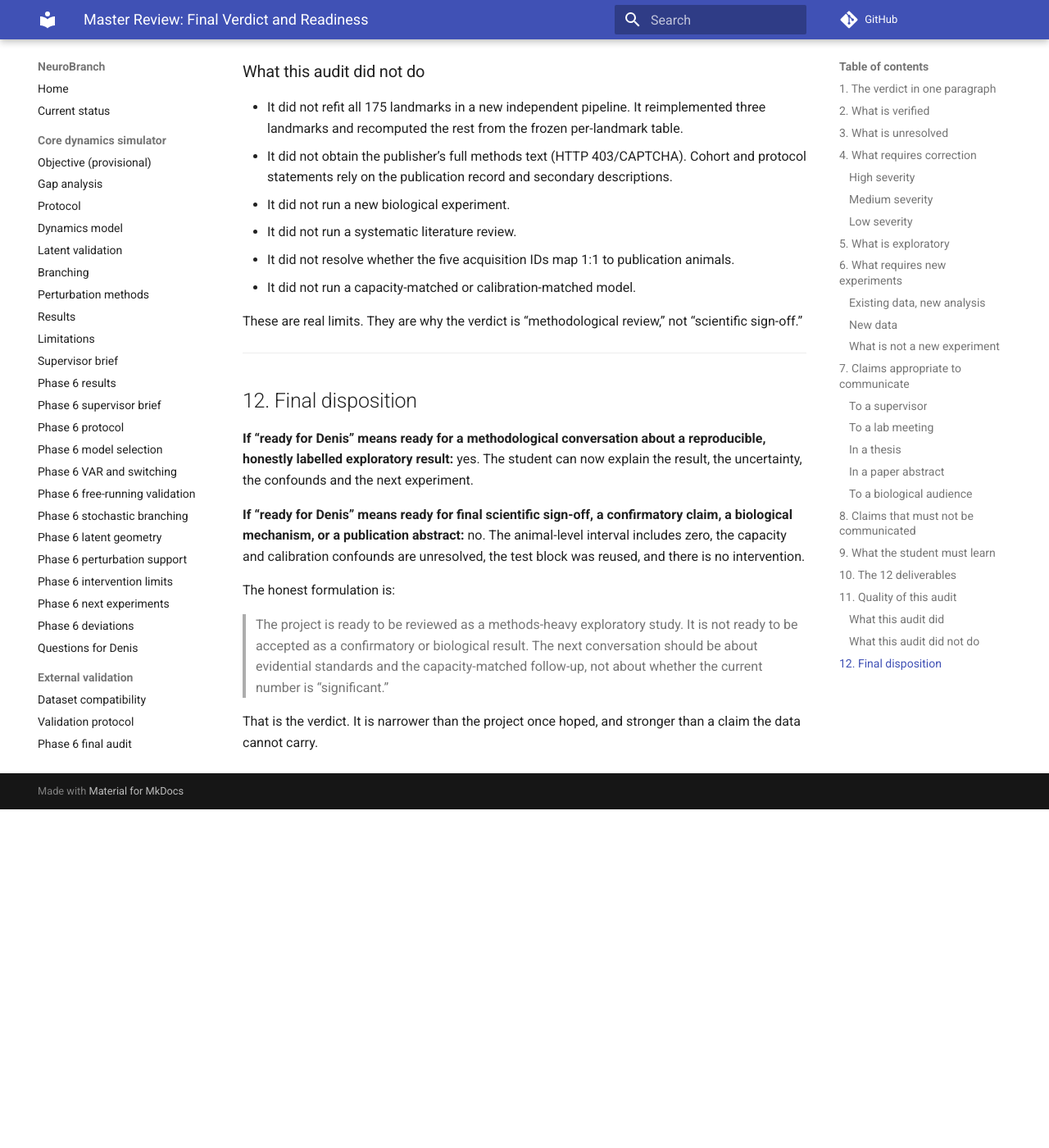
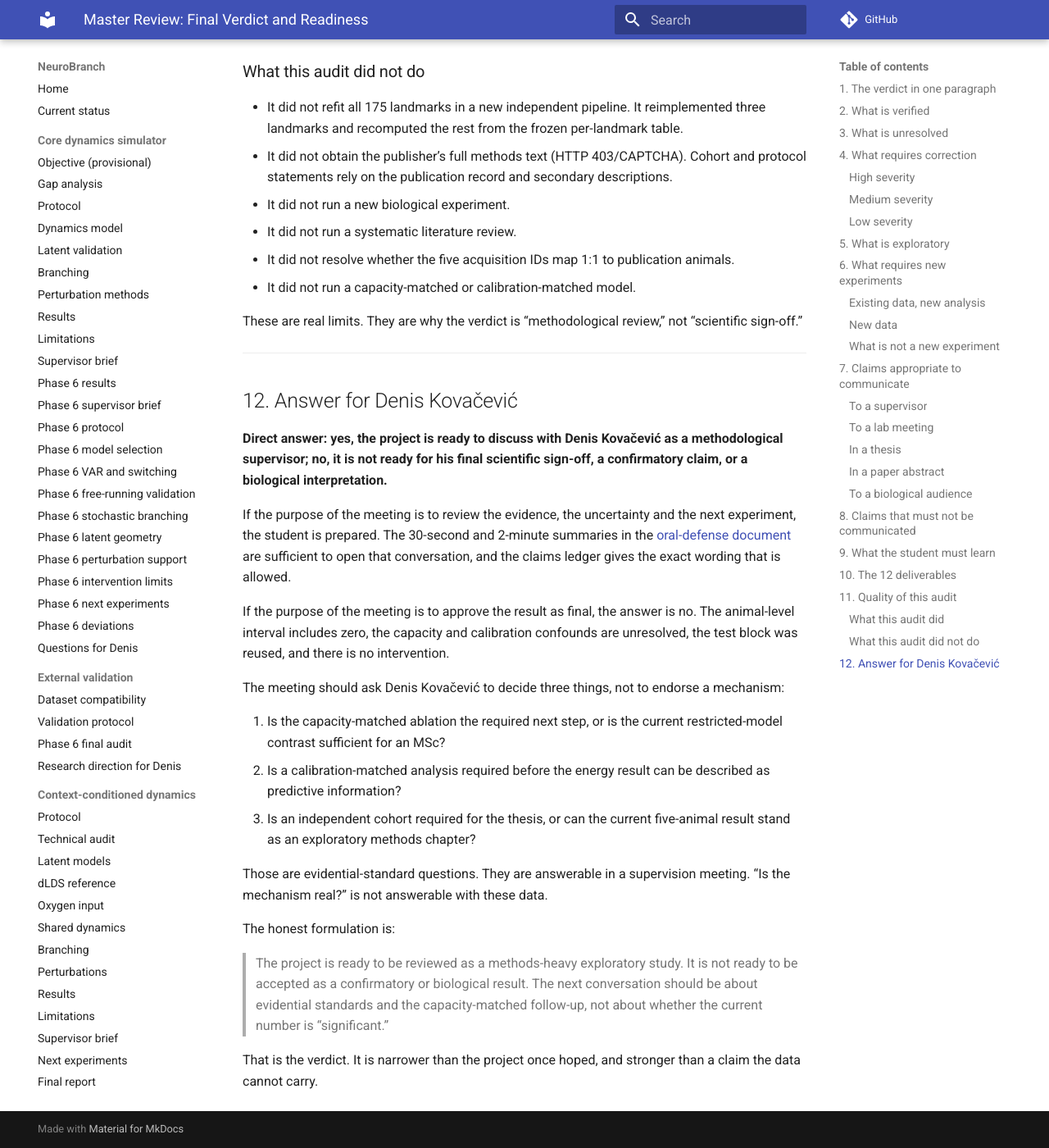
Before and after one commit to toniIepure25/neurobranch-celegans, an MkDocs documentation site: the page built from docs/MASTER_REVIEW_FINAL_VERDICT.md, in a window 1280 px wide and 1400 px high, scrolled down 10003 px. Shown: the whole window at 82% size. Built offline with MkDocs 1.6.1 and Material for MkDocs 9.7.7, drawn with Linux system fonts in a browser that asks for light colours; comment, search, counter and statistics services are not loaded; before the commit the page ends 10990 px from its top, so only the background shows below that; some of the changed text lies outside the part shown.

Commit message:
State Denis Kovacevic readiness answer explicitly

````diff
--- a/docs/MASTER_REVIEW_FINAL_VERDICT.md
+++ b/docs/MASTER_REVIEW_FINAL_VERDICT.md
@@ -11,7 +11,7 @@ READY_FOR_METHODOLOGICAL_SUPERVISOR_REVIEW
 NOT_READY_FOR_CONFIRMATORY_OR_BIOLOGICAL_CLAIMS
 ```
 
-This is not an automatic “ready for Denis.” It is a statement about **what kind of conversation the work can support**.
+This is not an automatic “ready for Denis Kovačević.” It is a statement about **what kind of conversation the work can support**.
 
 ---
 
@@ -271,11 +271,21 @@ These are real limits. They are why the verdict is “methodological review,”
 
 ---
 
-## 12. Final disposition
+## 12. Answer for Denis Kovačević
 
-**If “ready for Denis” means ready for a methodological conversation about a reproducible, honestly labelled exploratory result:** yes. The student can now explain the result, the uncertainty, the confounds and the next experiment.
+**Direct answer:** **yes, the project is ready to discuss with Denis Kovačević as a methodological supervisor; no, it is not ready for his final scientific sign-off, a confirmatory claim, or a biological interpretation.**
 
-**If “ready for Denis” means ready for final scientific sign-off, a confirmatory claim, a biological mechanism, or a publication abstract:** no. The animal-level interval includes zero, the capacity and calibration confounds are unresolved, the test block was reused, and there is no intervention.
+If the purpose of the meeting is to review the evidence, the uncertainty and the next experiment, the student is prepared. The 30-second and 2-minute summaries in the [oral-defense document](MASTER_REVIEW_ORAL_DEFENSE.md) are sufficient to open that conversation, and the claims ledger gives the exact wording that is allowed.
+
+If the purpose of the meeting is to approve the result as final, the answer is no. The animal-level interval includes zero, the capacity and calibration confounds are unresolved, the test block was reused, and there is no intervention.
+
+The meeting should ask Denis Kovačević to decide three things, not to endorse a mechanism:
+
+1. Is the capacity-matched ablation the required next step, or is the current restricted-model contrast sufficient for an MSc?
+2. Is a calibration-matched analysis required before the energy result can be described as predictive information?
+3. Is an independent cohort required for the thesis, or can the current five-animal result stand as an exploratory methods chapter?
+
+Those are evidential-standard questions. They are answerable in a supervision meeting. “Is the mechanism real?” is not answerable with these data.
 
 The honest formulation is:
 
````
Also changed, not shown: docs/MASTER_REVIEW_OVERVIEW.md (+2 -0 lines).
